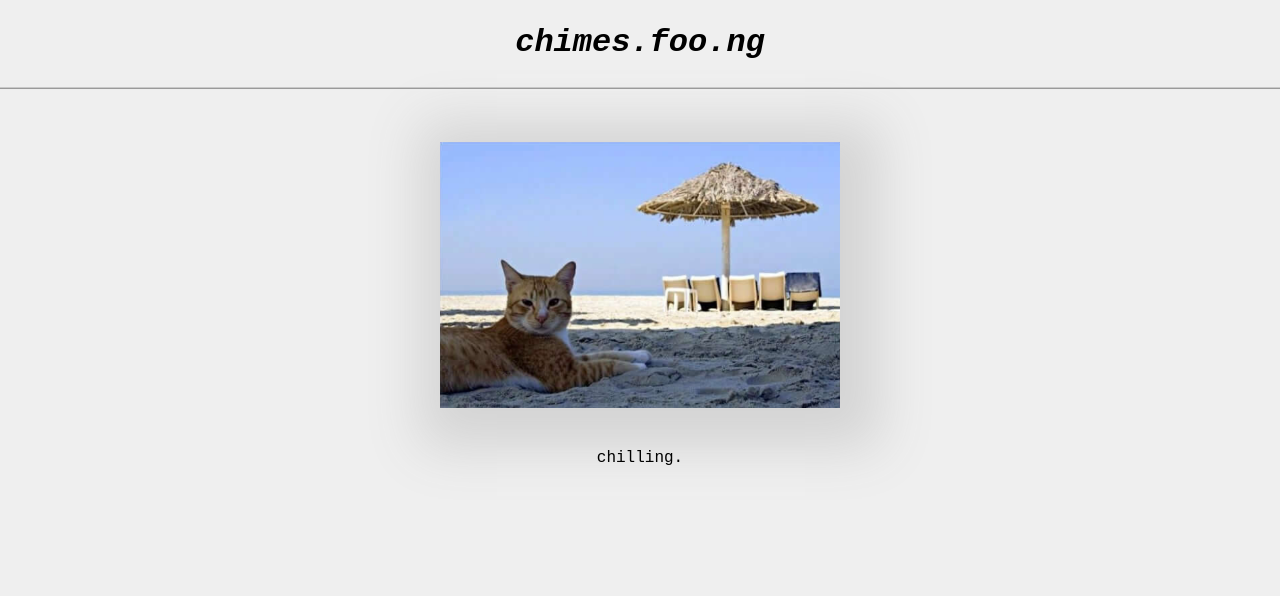
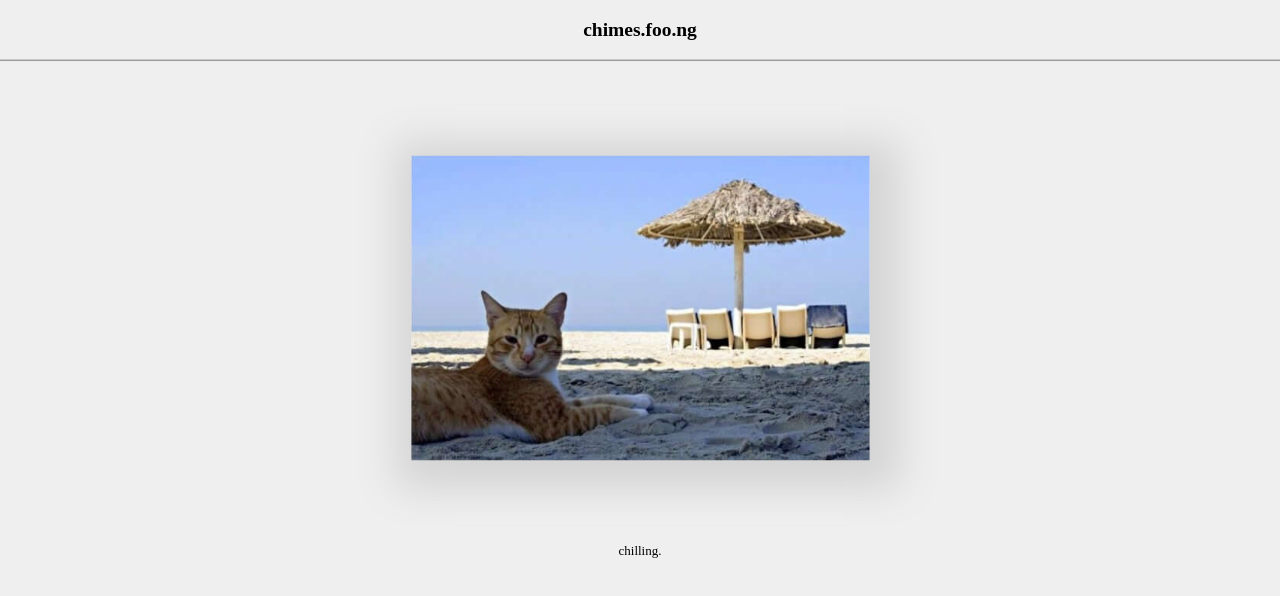
Before and after one commit to wndchimes/wndchimes.github.io, a plain HTML site: page index.html in a window 1280 px wide. Shown: the top 596 px of the page. Drawn offline with nearby package versions, Linux system fonts and the light colour scheme.

Commit message:
slight changes, new font

```diff
--- a/index.html
+++ b/index.html
@@ -12,12 +12,12 @@
 </head>
 
 <body>
-    <h1><i>chimes.foo.ng</i></h1>
+    <h2>chimes.foo.ng</h2>
     <hr> <br> <br>
 
-    <div class="centered">
-        <img src="images/kitty.png" class="pure-img shadowed" alt="kitty"></img>
-    </div>
+    <center>
+        <img src="images/kitty.png" class="pure-img shadowed" alt="kitty" style="scale: 75%;"></img>
+    </center>
 
     <br>
     <p>chilling.</p>
--- a/main.css
+++ b/main.css
@@ -1,5 +1,4 @@
 .centered {
-    display: block;
     margin-left: auto;
     margin-right: auto;
     width: 50vh;
@@ -25,10 +24,10 @@ body {
     line-height: 1.4;
     background-color: #efefef;
     text-align: center;
-    font-family:'Courier New', Courier, monospace
+    font-family: "ms gothic";
+    font-size: 13px;
 }
 
 p {
     color: #000000;
-    text-decoration: wavy;
 }
```
